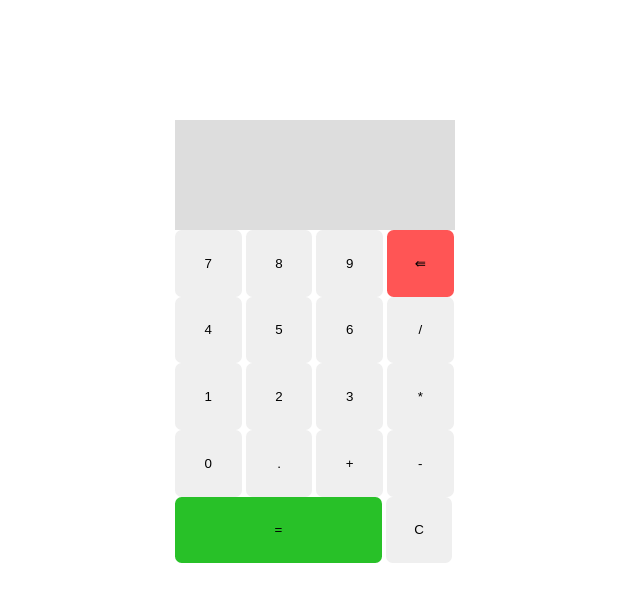
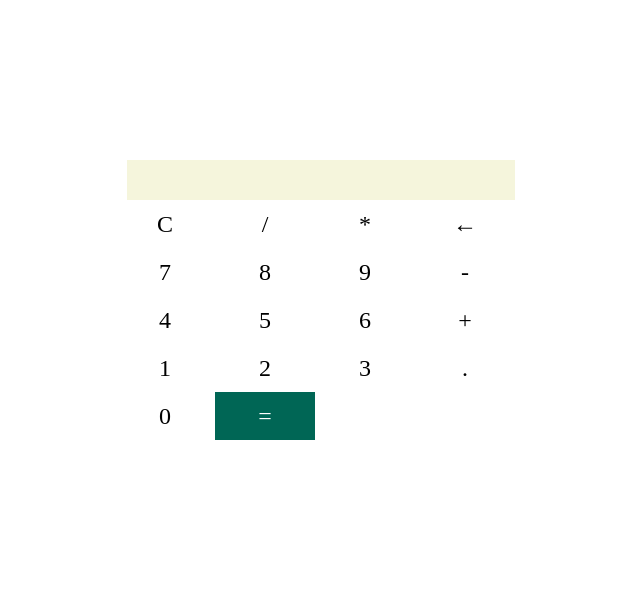
Before and after one commit to obordonado/calcUno, a plain HTML site: page index.html in a window 1280 px wide. Shown: the whole page, without its empty margins (325-965 px from the left). Drawn offline with Linux system fonts and the light colour scheme.

Commit message:
olvide subirla a repo

```diff
--- a/css/style.css
+++ b/css/style.css
@@ -1,58 +1,35 @@
-*{
-  box-sizing: border-box;
-  padding: 0;
-  margin: 0;
+
+.container {
+  max-width: 25em;
+  margin: 20vh auto 0 auto;
 }
-body{
-  display: flex;
-  align-items: center;
-  justify-content: center;
+
+#display {
+  margin-left: .3em;
+  height: 1em;
+  text-align: right;
+  font-size: 2.5em;
+  background-color: beige;
 }
-.contenedor{
-  margin-top: 15vh;
+
+.botones {
   display: grid;
-  width: 17.5em;
+  grid-template-columns: repeat(4,1fr);
 }
-#screen{
-  width: 100%;
-  font-size: 3em;
-  border-style: none;
-  background-color: #ddd;
+.boton {
+  line-height: 2em;
+  text-align: center;
+  font-size: 1.5em;
+  cursor: pointer;
 }
-.btn{
-  width: 5em;
-  height: 5em;
-  border-radius: .5em;
-  border-style: none;
 
+#equal {
+  background-color: #065;
+  color: white;
 }
-.btn:active{
-  background-color: #333;
-  transition: ease-in-out;
-  transition: .3s;
+
+.boton:hover {
+  background-color: #aaa;
+  color: white;
+  transition: 0.2s ease-in-out;
 }
-.equal{
-  width: 15.5em;
-  height: 5em;
-  background-color: rgb(40, 193, 40);
-  border-style: none;
-  border-radius: .5em;
-}
-.equal:active{
-  background-color: #333;
-  transition: ease-in-out;
-  transition: .3s;
-}
-.erase{
-  width: 5em;
-  height: 5em;
-  background-color: #f55;  border-style: none;
-  border-style: none;
-  border-radius: .5em;
-}
-.erase:active{
-  background-color: #333;
-  transition: ease-in-out;
-  transition: .3s;
-  border-style: none;
-}
--- a/index.html
+++ b/index.html
@@ -9,91 +9,39 @@
 </head>
 <body>
 
-  <div class="contenedor">
+  <!-- <p class="output" id="output1"></p>
+  <input type="button" class="number" value="9">
+  <input type="button" class="number" value="8"> -->
 
-    <div class="grid-cointainer">
+            <div class="container">
+                <div id="display"></div>
+                <div class="botones">
+                    <div class="boton">C</div>
+                    <div class="boton">/</div>
+                    <div class="boton">*</div>
+                    <div class="boton">&larr;</div>
+                    <div class="boton">7</div>
+                    <div class="boton">8</div>
+                    <div class="boton">9</div>
+                    <div class="boton">-</div>
+                    <div class="boton">4</div>
+                    <div class="boton">5</div>
+                    <div class="boton">6</div>
+                    <div class="boton">+</div>
+                    <div class="boton">1</div>
+                    <div class="boton">2</div>
+                    <div class="boton">3</div>
+                    <div class="boton">.</div>
+                    <!-- <div class="boton">(</div> -->
+                    <div class="boton">0</div>
+                    <!-- <div class="boton">)</div> -->
+                    <div id="equal" class="boton">=</div>
+                </div>
+            </div>
 
-      <input type="text" class="screen-top" id="screen" readonly >
-      <input type="text" class="screen-bottom" readonly id="screen">
-
-      <input type="button" class="btn" onclick="" id="btn" value="7"></input>
-      <input type="button" class="btn" onclick="" id="btn" value="8"></input>
-      <input type="button" class="btn" onclick="" id="btn" value="9"></input>
-      <input type="button" class="erase" onclick="" id="btn" value="&lAarr;"></input>
-
-      <input type="button" class="btn" onclick="" id="btn" value="4"></input>
-      <input type="button" class="btn" onclick="" id="btn" value="5"></input>
-      <input type="button" class="btn" onclick="" id="btn" value="6"></input>
-      <input type="button" class="btn" onclick="" id="btn" value="/"></input>
-
-      <input type="button" class="btn" onclick="" id="btn" value="1"></input>
-      <input type="button" class="btn" onclick="" id="btn" value="2"></input>
-      <input type="button" class="btn" onclick="" id="btn" value="3"></input>
-      <input type="button" class="btn" onclick="" id="btn" value="*"></input>
-
-      <input type="button" class="btn" onclick="" id="btn" value="0"></input>
-      <input type="button" class="btn" onclick="" id="btn" value="."></input>
-      <input type="button" class="btn" onclick="" id="btn" value="+"></input>
-      <input type="button" class="btn" onclick="" id="btn" value="-"></input>
-      <input type="button" class="equal" onclick="" id="btn" value="="></input>
-      <input type="button" class="btn" onclick="" id="btn" value="C"></input>
-
-
-
-    </div>
-
-
-
-
-
-
-
-
-
-
-
-
-
-
-
-
-
-
-
-
-
-
-
-
-
-
-
-
-
-
-
-
-
-
-
-
-
-
-
-
-
-  </div>
-
-
-
-
-
-
-
-
-
-
-
+        <script src="index.js"></script>
+    </body>
+    </html>
 
 
 
--- a/js/functions.js
+++ b/js/functions.js
@@ -0,0 +1,45 @@
+
+// const txt1 = document.getElementsByClassName("number");
+// const out1 = document.getElementById("output1");
+// function fun1(){
+//     out1.innerHTML = txt1.value;
+// }
+// txt1.addEventListener("click",fun1);
+
+
+
+
+
+let display = document.getElementById('display');
+
+let botones = Array.from(document.getElementsByClassName('boton'));//genero array sin push pasando por toda la class boton.
+
+botones.map( boton => {
+
+  boton.addEventListener('click', (e) => {//funcion e de evento.
+
+    switch(e.target.innerText){//
+
+      case 'C':// clear pantalla
+        display.innerText = '';
+        break;
+
+      case '=':try{ // ejecuta lo que sea que haya en pantalla
+        display.innerText = eval(display.innerText);
+      }
+
+      catch {//prueba si se puede ejecutar y si no muestra Error
+        display.innerText = "Error"
+      }
+      break;
+
+      case '←':
+        if (display.innerText){// si hay algo en pantalla le quita el primero por el final.
+          display.innerText = display.innerText.slice(0, -1);
+        }
+        break;
+        default:
+          display.innerText += e.target.innerText;//Añade todo lo que se pulse.
+        }
+      });
+    });
```
